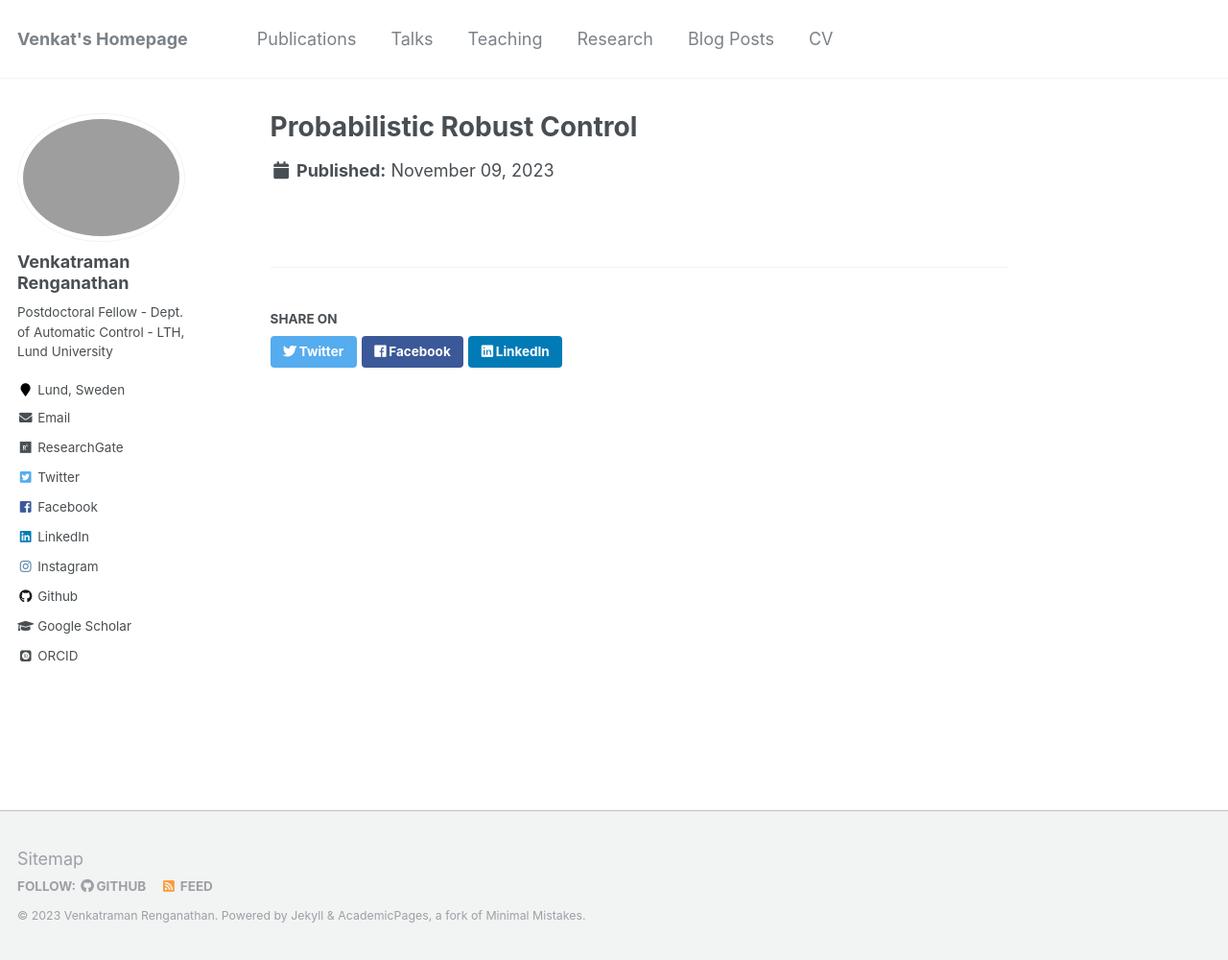
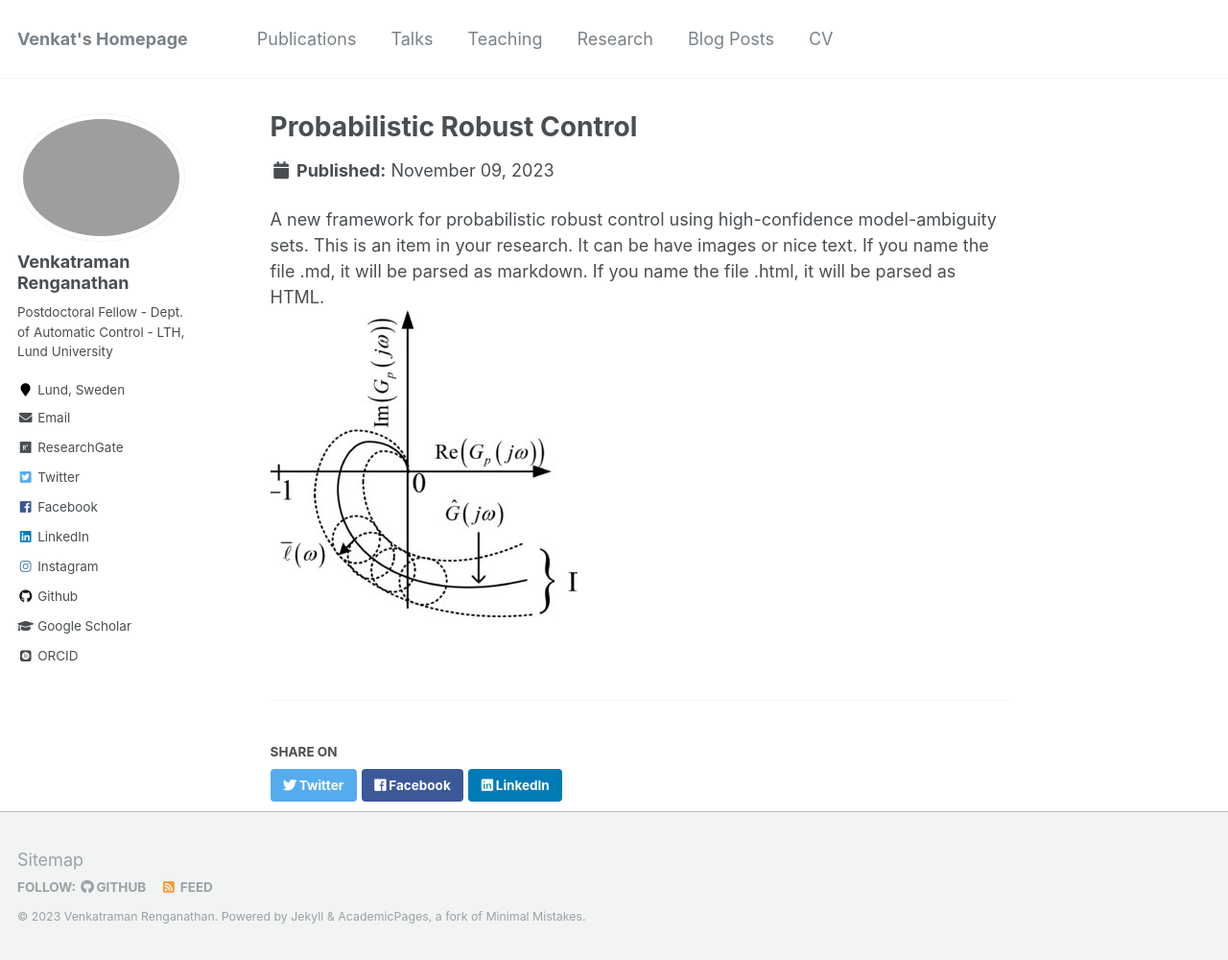
Before and after one commit to venkatramanrenganathan/venkatramanrenganathan.github.io, a Jekyll site: the page built from _research/prc.md, in a window 1280 px wide and 1000 px high. Shown: the whole window at 96% size. Built offline with Jekyll 4.4.1, drawn with Linux system fonts in a browser that asks for light colours; some web fonts are replaced.

Commit message:
Update prc.md

```diff
--- a/_research/prc.md
+++ b/_research/prc.md
@@ -1,7 +1,9 @@
 ---
 title: "Probabilistic Robust Control"
-# permalink: /research/prc
+permalink: /research/prc
 collection: research
-excerpt: "A new framework for probabilistic robust control using high-confidence model-ambiguity sets. This is an item in your research. It can be have images or nice text. If you name the file .md, it will be parsed as markdown. If you name the file .html, it will be parsed as HTML. <br/><img src='/images/UncertainNyquist.jpg'> "
+excerpt: ""
 
 ---
+A new framework for probabilistic robust control using high-confidence model-ambiguity sets. This is an item in your research. It can be have images or nice text. If you name the file .md, it will be parsed as markdown. If you name the file .html, it will be parsed as HTML.
+<br/><img src='/images/UncertainNyquist.jpg'>
```
